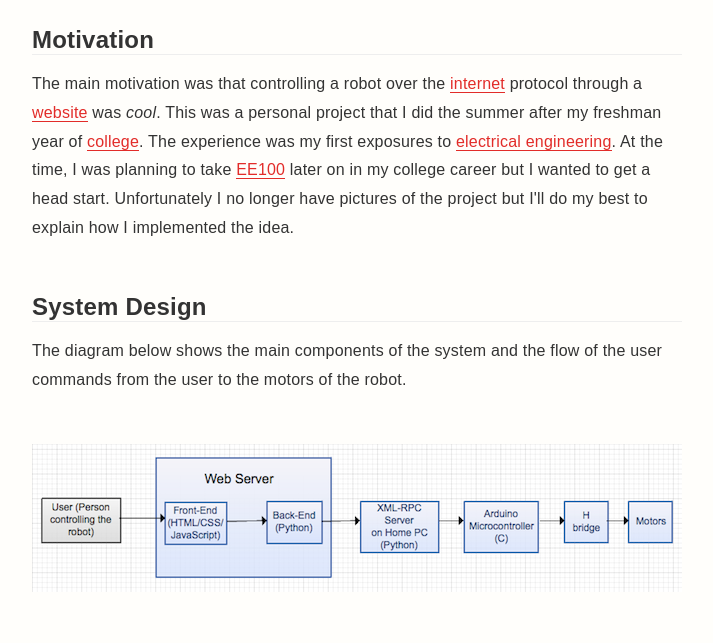
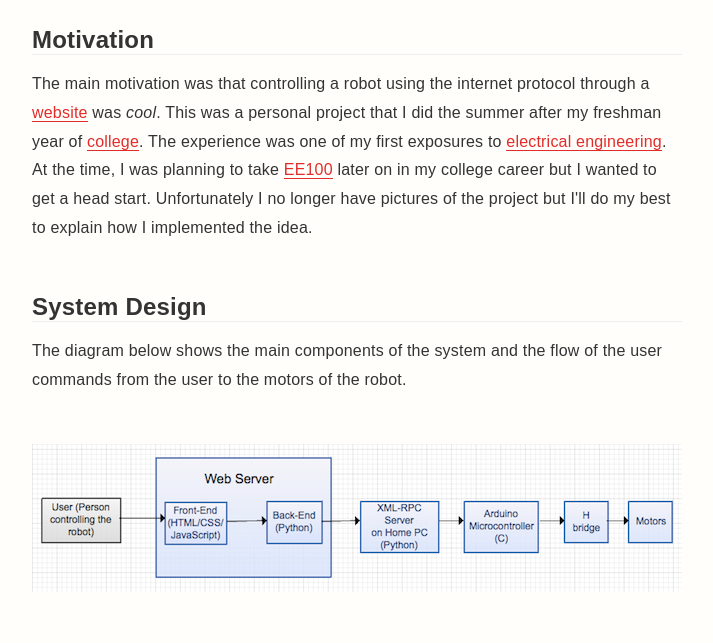
Before and after one commit to engj/engj.github.io, a plain HTML site: page interbot.html in a window 1280 px wide. Shown: the part 121-764 px from the top of the page, without its empty margins (283-996 px from the left). Drawn offline with Linux system fonts and the light colour scheme.

```diff
--- a/interbot.html
+++ b/interbot.html
@@ -13,7 +13,7 @@
 		</header>
 		<article>
 			<h2>Motivation</h2>
-			<p>The main motivation was that controlling a robot over the <a href="http://en.wikipedia.org/wiki/Internet">internet</a> protocol through a <a href="http://en.wikipedia.org/wiki/Website">website</a> was <i>cool</i>. This was a personal project that I did the summer after my freshman year of <a href="http://berkeley.edu/index.html">college</a>. The experience was my first exposures to <a href="http://en.wikipedia.org/wiki/Electrical_engineering">electrical engineering</a>. At the time, I was planning to take <a href="http://www-inst.eecs.berkeley.edu/~ee100/archives.html">EE100</a> later on in my college career but I wanted to get a head start. Unfortunately I no longer have pictures of the project but I'll do my best to explain how I implemented the idea.<p>
+			<p>The main motivation was that controlling a robot using the internet protocol through a <a href="http://en.wikipedia.org/wiki/Website">website</a> was <i>cool</i>. This was a personal project that I did the summer after my freshman year of <a href="http://berkeley.edu/index.html">college</a>. The experience was one of my first exposures to <a href="http://en.wikipedia.org/wiki/Electrical_engineering">electrical engineering</a>. At the time, I was planning to take <a href="http://www-inst.eecs.berkeley.edu/~ee100/archives.html">EE100</a> later on in my college career but I wanted to get a head start. Unfortunately I no longer have pictures of the project but I'll do my best to explain how I implemented the idea.<p>
 			<h2>System Design</h2>
 			<p>The diagram below shows the main components of the system and the flow of the user commands from the user to the motors of the robot.</p>
 			<figure>
```
